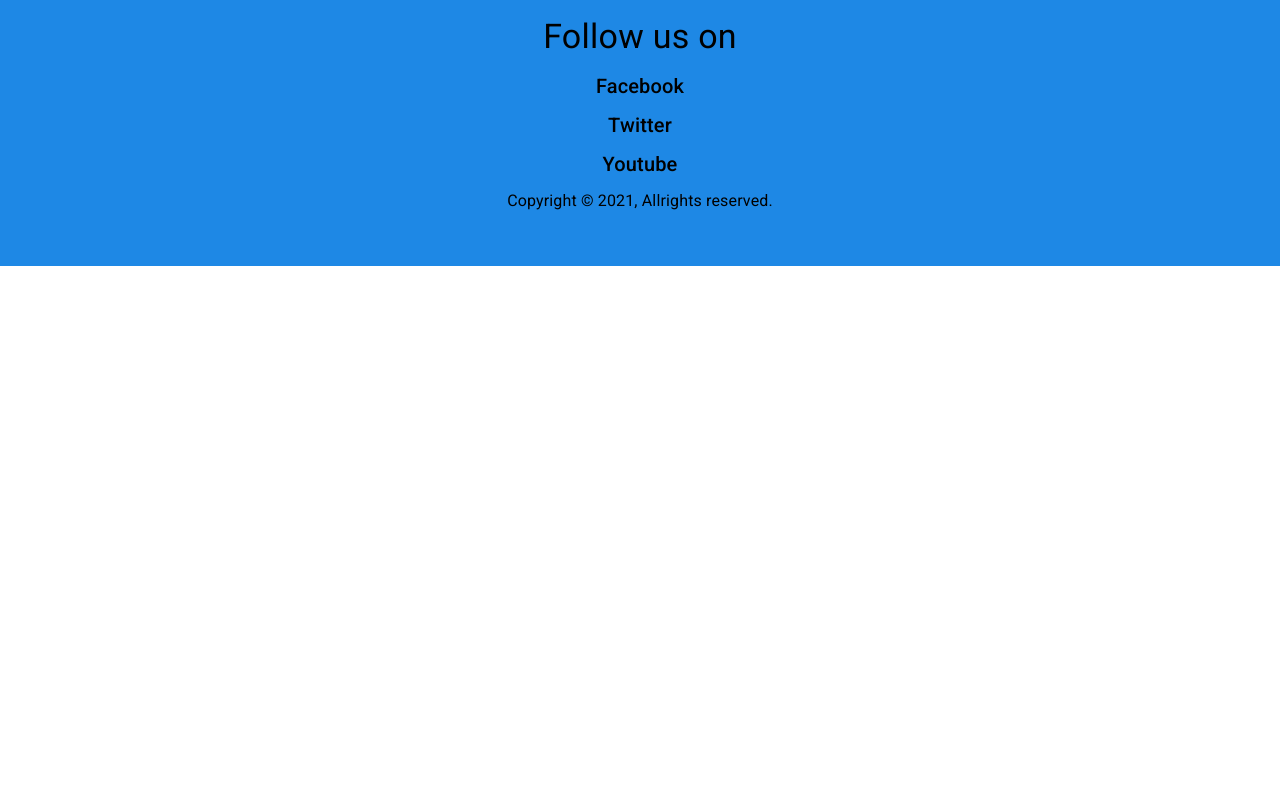
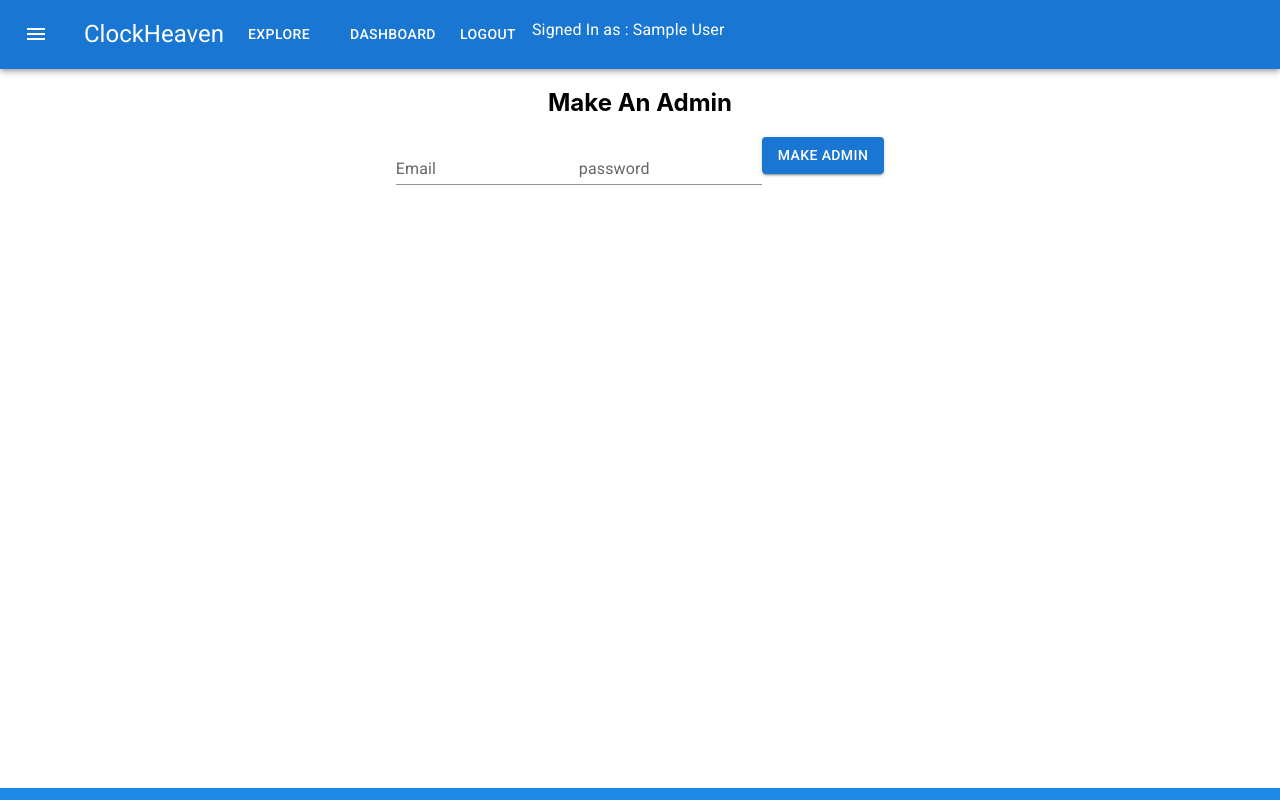
Before and after one commit to AnikaBushra/clockheaven-client, a React (Create React App) app: page /makeadmin in a window 1280 px wide. Shown: the top 800 px of the page. Built offline with nearby package versions, Linux system fonts and the light colour scheme; no server answers; sample sign-in values are in the browser's storage.

Commit message:
order added

```diff
--- a/src/App.js
+++ b/src/App.js
@@ -14,6 +14,7 @@
 import Pay from './Pages/DashBoArd/User/Pay/Pay';
 import MyOrders from './Pages/DashBoArd/User/MyOrders/MyOrders';
 import Review from './Pages/DashBoArd/User/Review/Review';
+import MakeAdmin from './Pages/DashBoArd/Admin/MakeAdmin/MakeAdmin';
 
 
 
@@ -54,6 +55,9 @@
             <PrivateRoute path="/review">
               <Review></Review>
             </PrivateRoute>
+            <PrivateRoute path="/makeadmin">
+              <MakeAdmin></MakeAdmin>
+            </PrivateRoute>
           </Switch>
           <Footer></Footer>
         </Router>
--- /dev/null
+++ b/src/Pages/DashBoArd/Admin/MakeAdmin/MakeAdmin.js
@@ -0,0 +1,45 @@
+import { Button, Container, TextField } from '@mui/material';
+import { Box } from '@mui/system';
+import React, { useState } from 'react';
+import Header from '../../../Shared/Header/Header';
+
+const MakeAdmin = () => {
+    const [adminData, setAdminData] = useState('');
+
+    const handleOnBlur = e => {
+        const field = e.target.name;
+        const value = e.target.value;
+        const newAdminData = { ...adminData };
+        newAdminData[field] = value;
+        console.log(newAdminData);
+        setAdminData(newAdminData);
+    }
+
+    const handleAdminSubmit = e => {
+        e.preventDefault();
+    }
+    return (
+        <Box>
+            <Header></Header>
+            <Box sx={{ height: '700px' }}>
+                <h2>Make An Admin</h2>
+                <form onSubmit={handleAdminSubmit}>
+                    <TextField
+                        label="Email"
+                        variant="standard"
+                        type="email"
+                        onBlur={handleOnBlur} />
+                    <TextField
+                        label="password"
+                        variant="standard"
+                        type="password"
+                        onBlur={handleOnBlur} />
+                    <Button type='submit' variant="contained">Make Admin</Button>
+                </form>
+            </Box>
+
+        </Box>
+    );
+};
+
+export default MakeAdmin;
--- a/src/Pages/DashBoArd/DashBoArd.js
+++ b/src/Pages/DashBoArd/DashBoArd.js
@@ -53,6 +53,9 @@
                 <NavLink to="/myorders"><Button >My Orders</Button></NavLink>
                 <NavLink to="/review"><Button >Review</Button></NavLink>
                 <Button onClick={logOut} >Log Out</Button>
+            </Box>
+            <Box>
+                <NavLink to="/makeadmin"><Button>MakeAdmin</Button></NavLink>
             </Box>
             <List>
                 {['Inbox', 'Starred', 'Send email', 'Drafts'].map((text, index) => (
--- a/src/Pages/Purchase/Purchase.js
+++ b/src/Pages/Purchase/Purchase.js
@@ -6,7 +6,7 @@
 import { Box } from '@mui/system';
 
 const Purchase = () => {
-    const [details, setDetails] = useState([]);
+    const [details, setDetails] = useState({});
 
     const { user } = useAuth();
 
@@ -15,14 +15,15 @@
 
     // order Details
     useEffect(() => {
-        fetch(`https://safe-hollows-48990.herokuapp.com/clocks`)
+        fetch(`http://localhost:5000/clocks/${productId}`)
             .then(res => res.json())
             .then(data => setDetails(data));
     }, [])
 
-    const result = details.find(detail => detail._id == productId);
-    console.log(result)
-    const initialInfo = { name: user.displayName, email: user.email, phone: '' }
+
+
+    const initialInfo = { name: user.displayName, email: user.email, phone: '' };
+    // console.log(initialInfo);
     const [userData, setUserData] = useState(initialInfo);
 
     // form
@@ -36,8 +37,27 @@
     };
 
     const handleOnSubmit = e => {
+        // collecting data
+        const datas = {
+            ...userData,
+            order: details.name,
+            orderId: details._id
+        }
+        //    sending data to the server
+        fetch('http://localhost:5000/orders', {
+            method: 'POST',
+            headers: {
+                'content-type': 'application/json'
+            },
+            body: JSON.stringify(datas)
+        })
+            .then(res => res.json())
+            .then(data => {
+                if (data.insertedId) {
+                    alert('Order Submitted successfully')
+                }
+            })
 
-        alert('Order Submitted')
 
         e.preventDefault();
     }
@@ -64,18 +84,18 @@
                                 <CardMedia
                                     component="img"
                                     height="300"
-                                    image={result?.image}
+                                    image={details.image}
                                     alt=""
                                 />
                                 <CardContent>
                                     <Typography gutterBottom variant="h5" component="div">
-                                        {result?.name}
+                                        {details.name}
                                     </Typography>
                                     <Typography sx={{ height: 80 }} variant="body2" color="text.secondary">
-                                        {result?.description}
+                                        {details.description}
                                     </Typography>
                                     <Typography gutterBottom variant="subtitle2" component="div">
-                                        Price: {result?.price}
+                                        Price: {details.price}
                                     </Typography>
                                 </CardContent>
                             </CardActionArea>
@@ -116,7 +136,7 @@
                                 disabled
                                 sx={{ width: '50%', m: 1 }}
                                 id="standard-basic"
-                                label={result?.name}
+                                label={details.name}
                                 variant="standard"
                                 type="text"
                                 name="order"
@@ -125,7 +145,7 @@
                                 disabled
                                 sx={{ width: '50%', m: 1 }}
                                 id="standard-basic"
-                                label={`orderId:${result?._id}`}
+                                label={`orderId:${details._id}`}
                                 variant="standard"
                                 // type="password"
                                 name="orderId"
```
Also changed, not shown: src/Pages/DashBoArd/Admin/AddaProduct/AddaProduct.js (added, +11 -0 lines), src/Pages/DashBoArd/Admin/ManageAllProduct/ManageAllProduct.js (added, +11 -0 lines).
